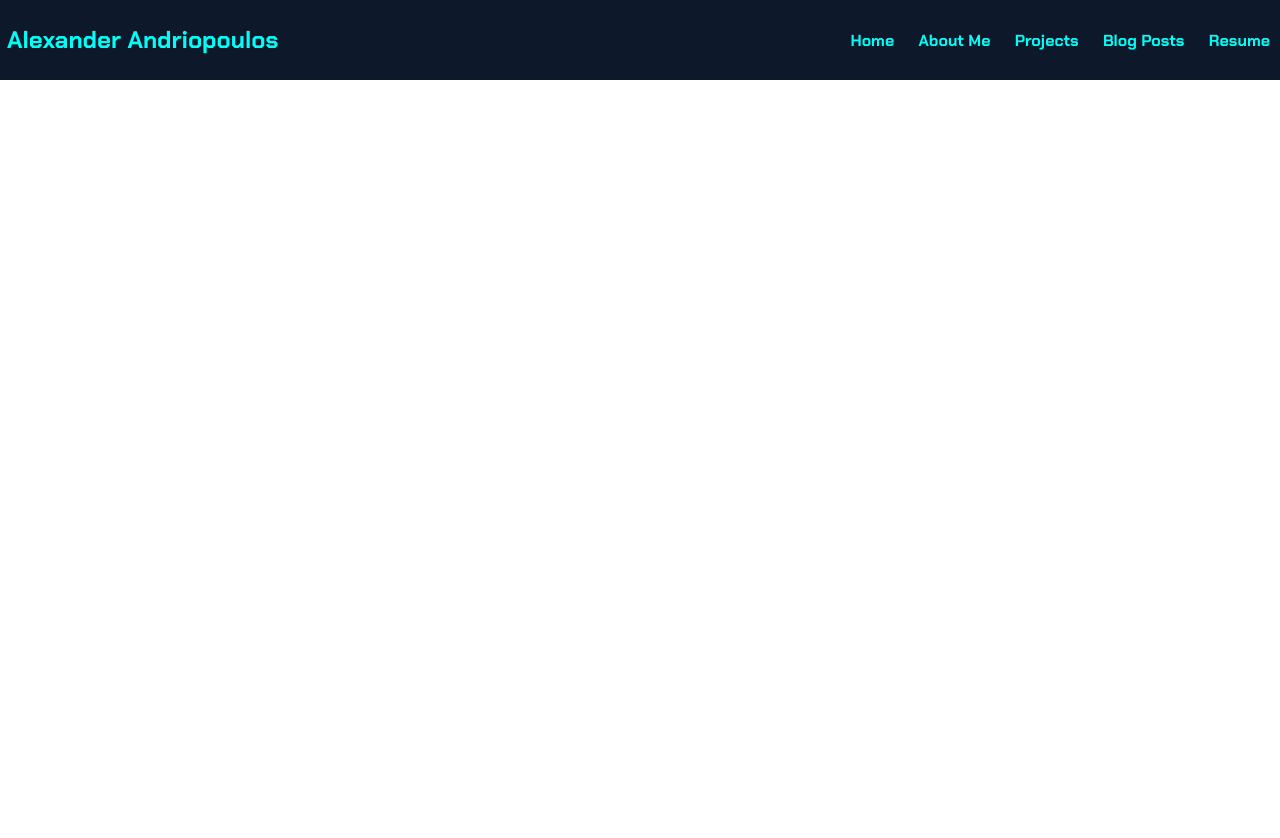
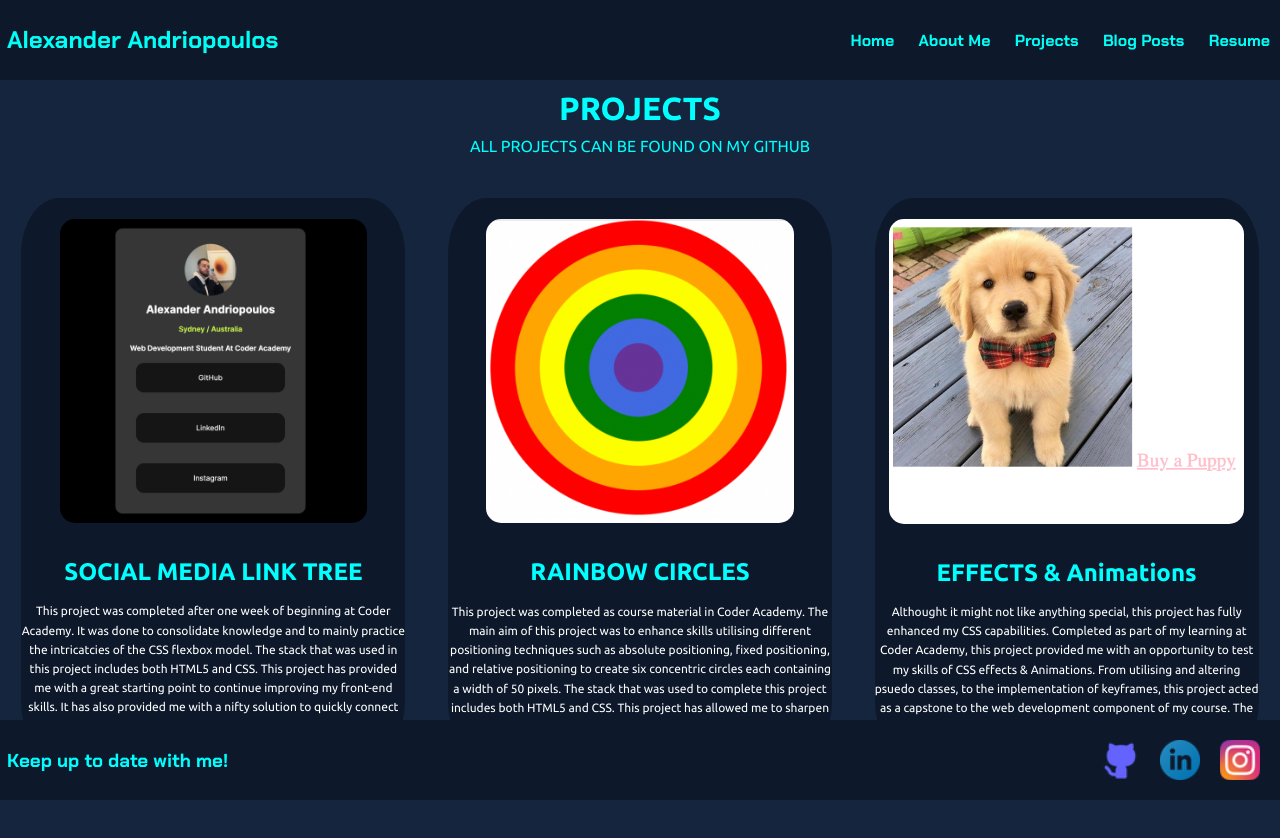
Before and after one commit to Andrios17/t1a2Portfolio, a plain HTML site: page projects.html in a window 1280 px wide. Before the commit the page ends 800 px from the top, so only its background shows below. Drawn offline with Linux system fonts and the light colour scheme.

Commit message:
fourth commit

```diff
--- a/projects.html
+++ b/projects.html
@@ -9,7 +9,6 @@
     <body>
         <nav class="navWrapper">
             <h1 id = "name">Alexander Andriopoulos</h1>
-
             <ul>
                 <li><a href="index.html">Home</a></li>
                 <li><a href="aboutMe.html">About Me</a></li>
@@ -18,3 +17,50 @@
                 <li><a href="Alexander Andriopoulos Resume 2022.pdf" download="Alexander Andriopoulos Resume">Resume</a></li>
             </ul>
         </nav>
+        <header>
+            <h1 id = "projectsHeader">PROJECTS</h1>
+            <p id = "projectsHeader">ALL PROJECTS CAN BE FOUND ON MY GITHUB</p>
+        </header>
+        <main class = "projectsContainer">
+            <div class= "project1">
+                <img src = "images/linkTree.png" alt="Link Tree">
+                <h1>SOCIAL MEDIA LINK TREE</h1>
+                <p>This project was completed after one week of beginning at Coder Academy. It was done to
+                    consolidate knowledge and to mainly practice the intricatcies of the CSS flexbox model. The stack that was
+                    used in this project includes both HTML5 and CSS. This project has provided me with a great starting point to continue improving my
+                    front-end skills. It has also provided me with a nifty solution to quickly connect with future professionals
+                    and clients in the industry!
+                </p>
+            </div>
+            <div class= "project2">
+                <img src = "images/rainbowCircles.png" alt="Rainbow Circles Project">
+                <h1>RAINBOW CIRCLES</h1>
+                <p>This project was completed as course material in Coder Academy.
+                    The main aim of this project was to enhance skills utilising different positioning
+                    techniques such as absolute positioning, fixed positioning, and relative positioning to create
+                    six concentric circles each containing a width of 50 pixels. The stack that was used to complete
+                    this project includes both HTML5 and CSS. This project has allowed me to sharpen my CSS skills
+                    and begin thinking like a front-end developer!
+                </p>
+            </div>
+            <div class= "project3">
+                <img src = "images/effectsAnimations.png" alt = "Effects Animations Project">
+                <h1>EFFECTS & Animations</h1>
+                <p>Althought it might not like anything special, this project has fully enhanced my CSS capabilities.
+                    Completed as part of my learning at Coder Academy, this project provided me with an opportunity to test
+                    my skills of CSS effects & Animations. From utilising and altering psuedo classes, to the implementation
+                    of keyframes, this project acted as a capstone to the web development component of my course. The stack utilised
+                    includes HTML and CSS.
+                </p>
+            </div>
+        </main>
+        <footer class = "footerWrapper">
+            <h3>Keep up to date with me!</h3>
+            <div class="socials">
+                <a href = "https://github.com/Andrios17" targert = "_blank"><img src = "images/github.png" alt=""></a>
+                <a href = "https://www.linkedin.com/in/alexander-a-2547ba2b6/" targert = "_blank"></a><img src = "images/linkedin.png" alt=""></a>
+                <a href = "https://www.instagram.com/a.andrios/?hl=en" targert = "_blank"></a><img src = "images/instagram.png" alt=""></a>
+            </div>
+        </footer>
+    </body>
+</html>
--- a/style.css
+++ b/style.css
@@ -8,6 +8,7 @@
 
 body {
     font-family: "Ubuntu", sans-serif;
+    background-color: hsl(216, 50%, 16%);
 }
 
 .navWrapper {
@@ -23,6 +24,8 @@ body {
     font-family: "Chakra Petch", sans-serif;
     flex-wrap: nowrap;
     font-weight: bold;
+    position: sticky;
+    top: 0;
 }
 
 #name {
@@ -117,6 +120,8 @@ body {
     flex-wrap: nowrap;
     font-weight: bold;
     color: aqua;
+    position: sticky;
+    bottom: 0;
 }
 
 .footerWrapper h3 {
@@ -141,6 +146,76 @@ body {
 .socials img:hover {
     cursor: pointer;
 }
+
+#projectsHeader {
+    text-align: center;
+    background-color: hsl(216, 50%, 16%);
+    color: aqua;
+    margin-top: 10px;
+    margin-bottom: 10px;
+}
+
+.projectsContainer {
+    display: flex;
+    flex-direction: column;
+    justify-content: space-between;
+    align-items: center;
+    text-align: center;
+    width: 100vw;
+    background-color: hsl(216, 50%, 16%);
+    color: white;
+    margin-bottom: 10px;
+    font-size: ;
+}
+
+.project1, .project2, .project3 {
+    display: flex;
+    flex-direction: column;
+    justify-content: center;
+    align-items: center;
+    text-align: center;
+    flex-shrink: initial;
+    width: 90vw;
+    height:100vh;
+    background-color: hsl(217, 54%, 11%);
+    border-radius: 15px;
+    margin-bottom: 15px;
+    line-height: 1.3
+}
+
+.project1 h1, .project2 h1, .project3 h1 {
+    margin-top: 10px;
+    margin-bottom: 10px;
+    color: aqua;
+}
+
+.project1 h3, .project2 h3, .project3 h3 {
+    margin-top: 10px;
+    margin-bottom: 10px;
+    color: white;
+    font-size: 13px;
+}
+
+.project1 img {
+    max-width: 80%;
+    border-radius: 15px;
+    margin-bottom: 20px;
+}
+
+.project2 img {
+    object-fit: cover;
+    max-width: 80%;
+    border-radius: 15px;
+    margin-bottom: 20px;
+}
+
+.project3 img {
+    object-fit: cover;
+    max-width: 92.5%;
+    border-radius: 15px;
+    margin-bottom: 20px;
+}
+
 
 @media screen and (max-width: 749px) {
     .navWrapper h1 {
@@ -168,6 +243,8 @@ body {
     .navWrapper img {
         display: none;
     }
+
+
 }
 
 @media screen and (max-width: 439px) {
@@ -176,7 +253,7 @@ body {
     }
 }
 
-@media screen and (min-width:1000px) {
+@media screen and (min-width:749px) {
     .heroWrapper {
         display: flex;
         flex-direction: row;
@@ -217,4 +294,29 @@ body {
         border: solid 5px aqua;
         filter: drop-shadow( -10px -7px 9px aqua);
     }
+
+
 }
+
+@media screen and (min-width: 1200px) {
+    .projectsContainer {
+        display: flex;
+        flex-direction: row;
+        justify-content: space-around;
+        align-items: center;
+        text-align: center;
+        width: 100vw;
+        height: 80vh;
+        background-color: hsl(216, 50%, 16%);
+        color: white;
+        font-size: 0.75em;
+    }
+
+    .project1, .project2, .project3 {
+        width: 30vw;
+        height: 70vh;
+        background-color: hsl(217, 54%, 11%);
+        border-radius: 10%;
+        line-height: 1.6;
+    }
+}
```
Also changed, not shown: images/effectsAnimations.png (added), images/linkTree.png (added), images/rainbowCircles.png (added).
